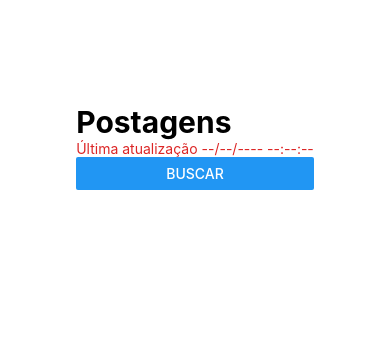
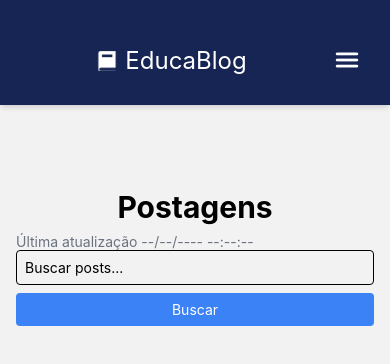
Before and after one commit to IgorFollador/educablog-mobile, a React Native app: screen /Home in a window 390 px wide. Shown: the top 364 px of the page. Built offline with nearby package versions, Linux system fonts and the light colour scheme.

Commit message:
feat: Implementando estruturas de estilo Home, Navbar, Footer, SearchBar

```diff
--- a/App.tsx
+++ b/App.tsx
@@ -1,11 +1,53 @@
-import { createNativeStackNavigator } from "@react-navigation/native-stack";
 import Home from './src/components/Home';
 import "./src/global.css";
+import Footer from "./src/components/Footer";
+import Header from "./src/components/Header";
+import React from 'react';
+import { NavigationContainer } from '@react-navigation/native';
+import { createStackNavigator } from '@react-navigation/stack';
 
-const StackNavigation = createNativeStackNavigator();
+const Stack = createStackNavigator();
 
 export default function App() {
   return (
-    <Home/>
+    <NavigationContainer>
+      <Stack.Navigator initialRouteName="Home">
+        <Stack.Screen
+          name="Home"
+          component={Home}
+          options={({ navigation }) => ({
+            header: () => (
+              <Header
+                title="Home"
+                onMenuPress={() => {}}
+              />
+            ),
+            footer: () => <Footer navigation={navigation} />,
+          })}
+        />
+
+      </Stack.Navigator>
+    </NavigationContainer>
   );
 }
+
+/*
+<View>
+<Home/>
+<Footer/>
+</View>
+*/
+
+
+/*
+<NavigationContainer>
+        <StackNavigation.Navigator initialRouteName="Home">
+          <StackNavigation.Screen
+            name="Home"
+            component={Home}
+            options={({ navigation }) => ({
+              header: () => <Header title="Home" onMenuPress={() => {}} />,
+            })}
+          />
+        </StackNavigation.Navigator>
+      </NavigationContainer>*/
--- /dev/null
+++ b/src/components/Footer.tsx
@@ -0,0 +1,41 @@
+import React from 'react';
+import { View, Text, TouchableOpacity, Image, Linking } from 'react-native';
+import Icon from 'react-native-vector-icons/FontAwesome';
+import Home from './Home';
+
+export default function Footer() {
+
+  const currentYear = new Date().getFullYear();
+
+  return (
+    <View className="bg-sky-950 py-4">
+      <View className="flex flex-row justify-between items-center px-5">
+
+        {/* Logo e Título à esquerda */}
+        <TouchableOpacity className='flex flex-row items-center' onPress={() => {Home} }>
+          <Image
+            source={require('../../assets/images/logo.png')}
+            style={{ width: 25, height: 25, marginRight: 8 }}
+            resizeMode="contain"
+          />
+          <Text className="text-white text-xl">EducaBlog</Text>
+        </TouchableOpacity>
+
+        {/* Ícones de redes sociais */}
+        <View className="flex flex-row items-center space-x-4">
+          <TouchableOpacity className="mr-4 hover:text-yellow-500" onPress={() => Linking.openURL('https://github.com/IgorFollador/educablog-web')}>
+            <Icon name="github" size={25} color="#FFF" />
+          </TouchableOpacity>
+          <TouchableOpacity className="mr-4 hover:text-yellow-500" onPress={() => Linking.openURL('mailto:fiap_grupo26@outlook.com')}>
+            <Icon name="envelope" size={25} color="#FFF" />
+          </TouchableOpacity>
+        </View>
+
+      </View>
+
+      <Text className="text-center text-white mt-4">
+        &copy; {currentYear} EducaBlog. Todos os direitos reservados.
+      </Text>
+    </View>
+  );
+};
--- /dev/null
+++ b/src/components/Header.tsx
@@ -0,0 +1,12 @@
+import { View } from 'react-native';
+import Navbar from './NavBar';
+
+const Header = ({ isLoggedIn = false}) => {
+  return (
+    <View>
+        <Navbar isLoggedIn={isLoggedIn} />
+    </View>
+  );
+};
+
+export default Header;
--- a/src/components/Home.tsx
+++ b/src/components/Home.tsx
@@ -1,15 +1,16 @@
 import { useState } from 'react';
-import { View, Button, Text, Alert, TextInput} from 'react-native';
+import { View,Text} from 'react-native';
+import SearchBar from './SearchBar';
 
 export default function Home() {
 
     const [lastUpdate, setLastUpdate] = useState<string>('--/--/---- --:--:--');
 
     return (
-        <View className="max-w-3xl mx-auto m-10 p-4 pt-16">
-            <Text className="text-3xl font-bold text-black">Postagens</Text>
-            <Text className="text-red-600">Última atualização {lastUpdate}</Text>
-            <Button title='Buscar' />
+        <View className="w-full mx-auto m-3 p-4 pt-16">
+            <Text className="text-3xl font-bold text-black text-center m-2">Postagens</Text>
+            <Text className="text-gray-500">Última atualização {lastUpdate}</Text>
+            <SearchBar/>
         </View>
     );
 
--- /dev/null
+++ b/src/components/NavBar.tsx
@@ -0,0 +1,79 @@
+import React, { useState } from 'react';
+import { View, Text, TouchableOpacity, Image, Alert } from 'react-native';
+import { useNavigation } from '@react-navigation/native';
+import Icon from 'react-native-vector-icons/Ionicons';
+
+export default function Navbar ({ isLoggedIn }) {
+
+  const [isOpen, setIsOpen] = useState(false);
+  const navigation = useNavigation();
+
+  const handleLogin = () => {
+    Alert.alert('Login', 'Iniciar sessão.');
+    // Função de login - adicione lógica para autenticação aqui
+  };
+
+  const handleLogout = () => {
+    Alert.alert('Logout', 'Sessão encerrada.');
+    // Função de logout - adicione lógica para sair aqui
+  };
+
+  const handleRedirect = () => {
+    if (isLoggedIn) {
+      // Substitua pelo nome correto da tela Admin
+    } else {
+      navigation.navigate('Home');  // Substitua pelo nome correto da tela inicial
+    }
+  };
+
+  return (
+    <View className="bg-blue-950 pt-4 left-0 w-full shadow-md z-50">
+      <View className="flex flex-row justify-between items-center p-5">
+
+        {/* Logo */}
+        <TouchableOpacity className="flex-1 items-center" onPress={handleRedirect}>
+          <View className="flex flex-row items-center">
+            <Image
+              source={require('../../assets/images/logo.png')}  // Substitua pelo caminho correto do logo
+              style={{ width: 20, height: 20, marginRight: 8 }}
+            />
+            <Text className="text-white text-2xl">EducaBlog</Text>
+          </View>
+        </TouchableOpacity>
+
+        {/* Botão de menu sanduíche */}
+        <TouchableOpacity onPress={() => setIsOpen(!isOpen)} className="p-2">
+          <Icon
+            name={isOpen ? 'close' : 'menu'}
+            size={30}
+            color="#FFF"
+          />
+        </TouchableOpacity>
+      </View>
+
+      {/* Menu de login/logout visível ao abrir o menu sanduíche */}
+      {isOpen && (
+        <View style={{
+          position: 'absolute',
+          top: '100%',
+          left: 0,
+          width: '100%',
+          backgroundColor: '#0a3a67', // Defina o mesmo tom de azul
+          zIndex: 50,
+          alignItems: 'center',
+          paddingVertical: 10
+        }}>
+          {isLoggedIn ? (
+            <TouchableOpacity onPress={handleLogout} style={{ paddingVertical: 10, width: '100%', alignItems: 'center' }}>
+              <Text style={{ color: '#FFF', fontSize: 18 }}>Logout</Text>
+            </TouchableOpacity>
+          ) : (
+            <TouchableOpacity onPress={handleLogin} style={{ paddingVertical: 10, width: '100%', alignItems: 'center' }}>
+              <Text style={{ color: '#FFF', fontSize: 18 }}>Login</Text>
+            </TouchableOpacity>
+          )}
+        </View>
+      )}
+    </View>
+  );
+};
--- /dev/null
+++ b/src/components/SearchBar.tsx
@@ -0,0 +1,23 @@
+import React from 'react';
+import { View, TextInput, Text, TouchableOpacity} from 'react-native';
+
+export default function SearchBar() {
+
+  return (
+    <View className="mb-6">
+      <TextInput
+        value=""
+        onChangeText= {() =>{}}
+        placeholder="Buscar posts..."
+        className="border p-2 w-full rounded mb-2"
+      />
+      <TouchableOpacity
+        onPress= {() =>{}}
+        className="bg-blue-500 text-white py-2 px-4 rounded hover:bg-blue-600 transition-colors w-full"
+      >
+        <Text className='text-center text-white'>Buscar</Text>
+      </TouchableOpacity>
+    </View>
+  );
+
+};
```
Also changed, not shown: package.json (+4 -5 lines), 1 other file (tests, documents, lock files or other folders).
